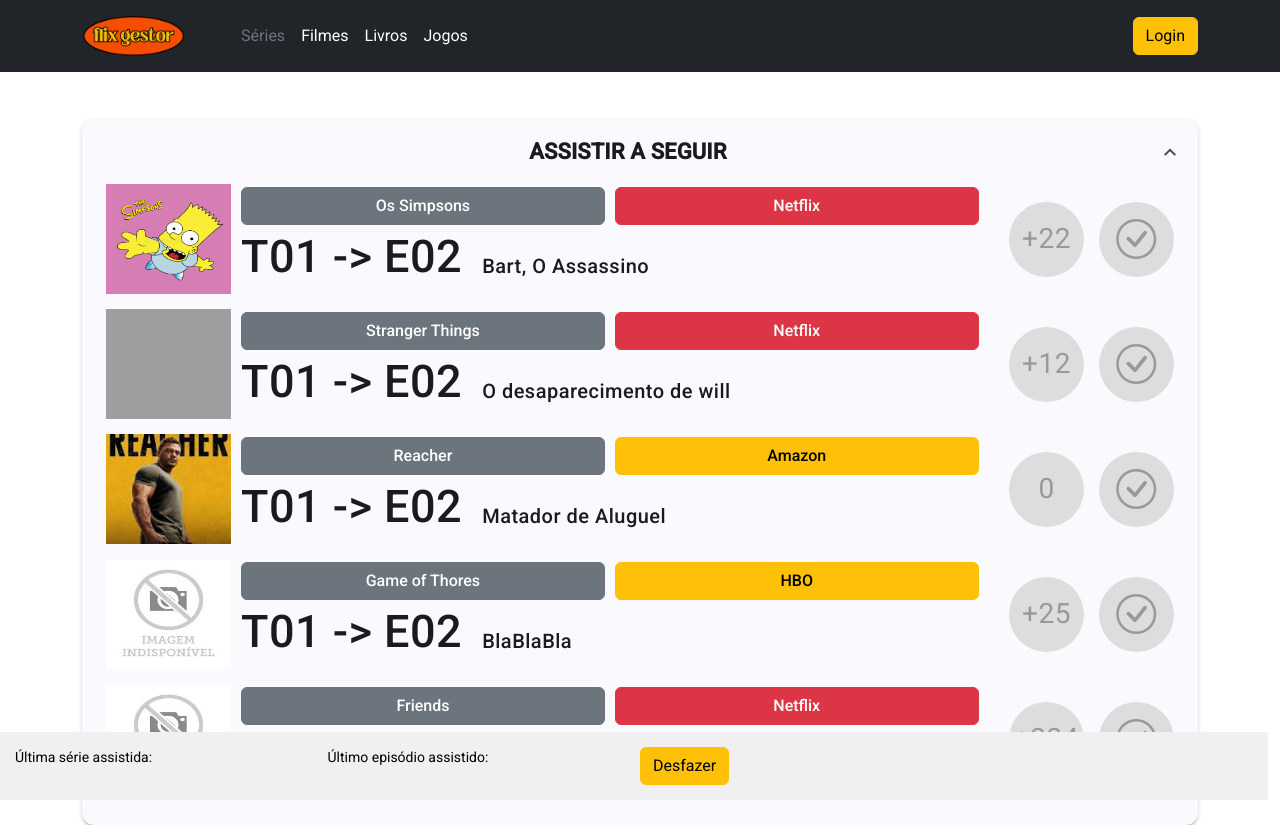
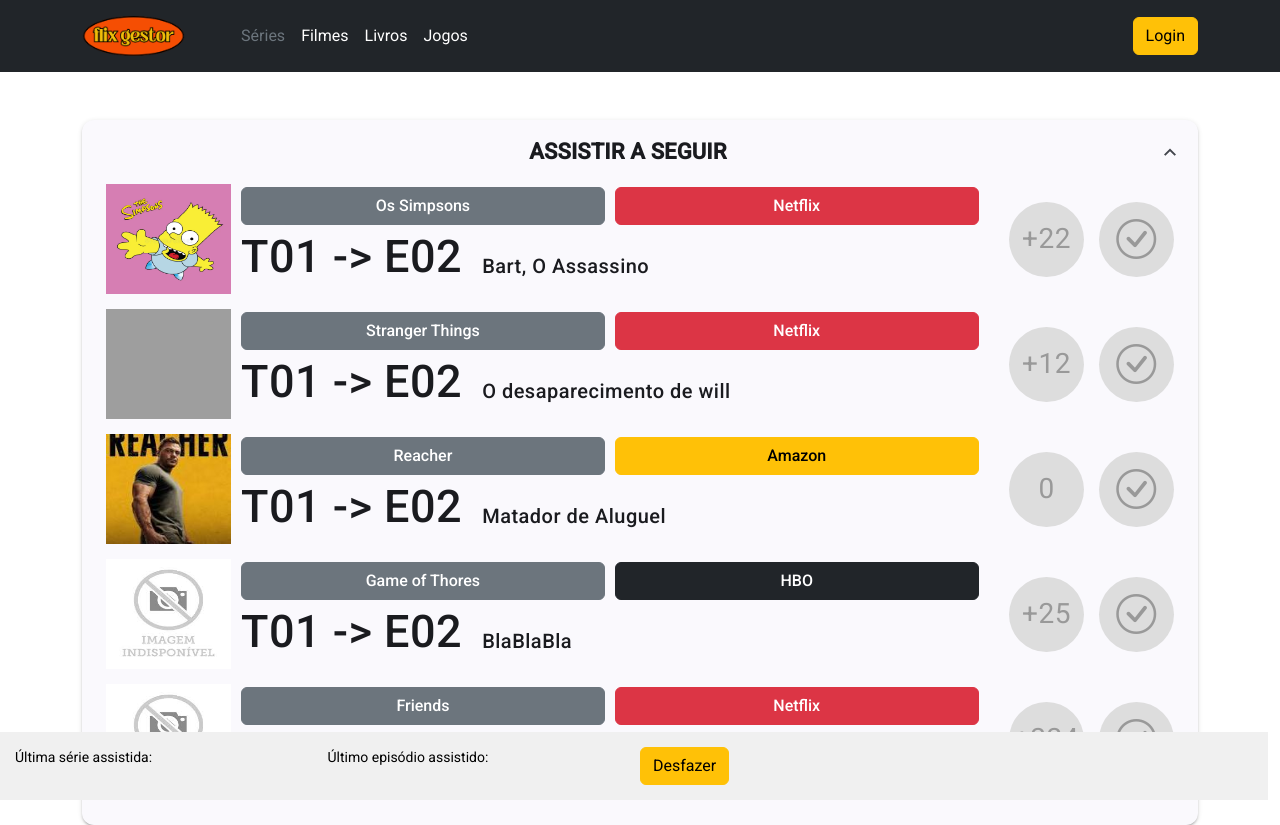
Before and after one commit to virandodev/flix-gestor, an Angular app: page / in a window 1280 px wide. Built offline with nearby package versions, Linux system fonts and the light colour scheme; grey boxes are pictures that could not be loaded.

Commit message:
MODULO-02-AULA-25

```diff
--- a/src/app/series-lista/series-lista.component.html
+++ b/src/app/series-lista/series-lista.component.html
@@ -19,7 +19,7 @@
           <div class="infos">
             <div class="buttons">
               <button class="btn btn-secondary">{{ serie.nome }}</button>
-              <button class="btn btn-warning" [class.btn-danger]="serie.streaming === 'Netflix'">{{ serie.streaming }}</button>
+              <button class="btn btn-warning" [ngClass]="getStreamingColor(serie.streaming)">{{ serie.streaming }}</button>
             </div>
             <div class="texts">
               <h3>T01 -> E02</h3>
--- a/src/app/series-lista/series-lista.component.ts
+++ b/src/app/series-lista/series-lista.component.ts
@@ -1,13 +1,15 @@
 import { Component } from '@angular/core';
+import { CommonModule } from '@angular/common';
 import { MatExpansionModule } from '@angular/material/expansion';
+
+import { Serie } from '../serie.interface';
 import { FAKE_SERIES } from '../../fake-data';
 import { StatsComponent } from "../stats/stats.component";
-import { Serie } from '../serie.interface';
 
 
 @Component({
   selector: 'app-series-lista',
-  imports: [MatExpansionModule, StatsComponent],
+  imports: [MatExpansionModule, StatsComponent, CommonModule],
   templateUrl: './series-lista.component.html',
   styleUrl: './series-lista.component.css'
 })
@@ -34,4 +36,12 @@
     }
   }
 
+  getStreamingColor(streaming: string) {
+    return {
+      'btn-primary': streaming === 'Amazon',
+      'btn-danger': streaming === 'Netflix',
+      'btn-dark': streaming === 'HBO'
+    };
+  }
+
 }
```
